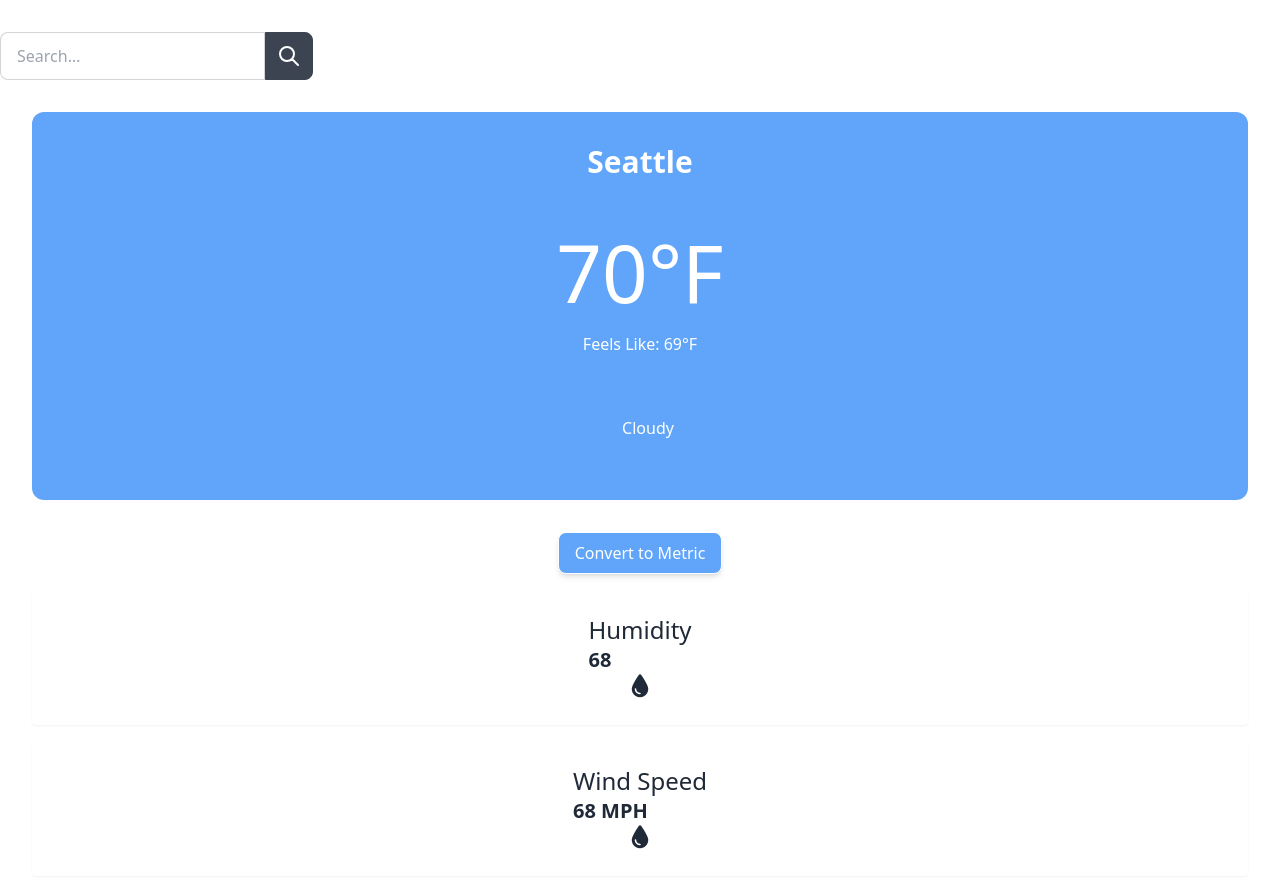
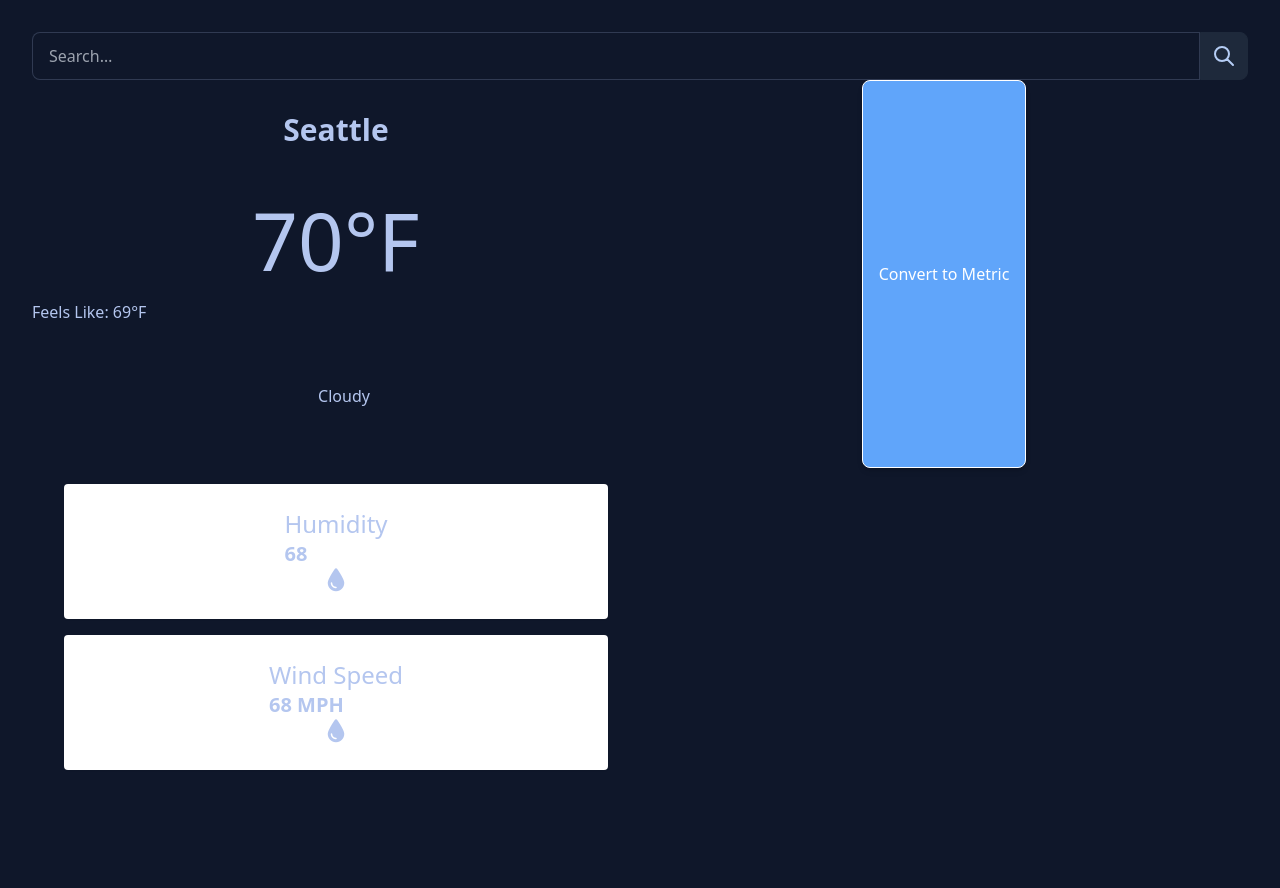
Before and after one commit to alabador/weather-app, a website: page index.html in a window 1280 px wide. After the commit the page ends 818 px from the top, so only its background shows below. Drawn offline with Linux system fonts and the light colour scheme; no server answers.

Commit message:
Add data themes and fix search bar

```diff
--- a/index.html
+++ b/index.html
@@ -1,5 +1,5 @@
 <!DOCTYPE html>
-<html lang="en">
+<html lang="en" data-theme="night">
   <head>
     <meta charset="UTF-8" />
     <meta http-equiv="X-UA-Compatible" content="IE=edge" />
@@ -18,29 +18,42 @@
       referrerpolicy="no-referrer"
     />
   </head>
-  <body class="box-border">
+  <body class="box-border sm:m-8">
     <header class="header mt-8 object-center">
       <form action="" id="search-form">
-        <!-- <input
+        <div class="form-control">
+          <div class="input-group justify-center">
+            <input
               type="text"
-          placeholder="Type here"
-          class="input w-full max-w-xs"
+              placeholder="Search…"
+              class="input input-bordered flex-1 px"
+              id="searchbar"
             />
-        <button type="submit" form="search-form">Search</button> -->
-        <div class="form-control">
-            <div class="input-group">
-              <input type="text" placeholder="Search…" class="input input-bordered" id="searchbar"/>
             <button type="submit" class="btn btn-square" form="search-form">
-                <svg xmlns="http://www.w3.org/2000/svg" class="h-6 w-6" fill="none" viewBox="0 0 24 24" stroke="currentColor"><path stroke-linecap="round" stroke-linejoin="round" stroke-width="2" d="M21 21l-6-6m2-5a7 7 0 11-14 0 7 7 0 0114 0z" /></svg>
+              <svg
+                xmlns="http://www.w3.org/2000/svg"
+                class="h-6 w-6"
+                fill="none"
+                viewBox="0 0 24 24"
+                stroke="currentColor"
+              >
+                <path
+                  stroke-linecap="round"
+                  stroke-linejoin="round"
+                  stroke-width="2"
+                  d="M21 21l-6-6m2-5a7 7 0 11-14 0 7 7 0 0114 0z"
+                />
+              </svg>
             </button>
           </div>
         </div>
       </form>
     </header>
-    <main class="flex flex-col sm:px-8 md:px-16 lg:px-24 xl:px-36">
-      <div class="container">
-          <section
-            class="weather-main-container bg-blue-400 text-white m-8 rounded-xl"
+
+    <main>
+      <div class="grid grid-cols-1 md:grid-cols-2">
+        <div
+          class="weather-main-container artboard artboard-horizontal"
         >
           <div
             class="location-header-container flex flex-col items-center justify-center pt-8"
@@ -62,7 +75,9 @@
                 </h3>
               </div>
             </div>
-              <div class="sky-main flex flex-row items-center justify-center gap-4">
+            <div
+              class="sky-main flex flex-row items-center justify-center gap-4"
+            >
               <div class="sky-icon-container">
                 <img class="weather-icon" src="" alt="" srcset="" />
               </div>
@@ -71,8 +86,7 @@
               </div>
             </div>
           </div>
-          </section>
-
+        </div>
 
         <div class="temp-switch-container flex justify-center">
           <button
--- a/src/input.css
+++ b/src/input.css
@@ -2,10 +2,9 @@
 @tailwind components;
 @tailwind utilities;
 
-.weather-grid{
+/* .weather-grid{
     @apply flex flex-col justify-center items-center text-center;
-    /* @apply grid grid-rows-2 justify-center items-center text-center */
-}
+} */
 
 .card{
     @apply flex justify-between items-center bg-white rounded shadow-sm p-6 my-4;
--- a/tailwind.config.js
+++ b/tailwind.config.js
@@ -1,25 +1,23 @@
 /** @type {import('tailwindcss').Config} */
 module.exports = {
+  darkMode: 'class',
   content: [
     "./src/**/*.js",
     "./index.html"
   ],
   theme: {
     screens: {
-      // 'sm': '640px',
-      // // => @media (min-width: 640px) { ... }
+      'sm': '640px',
+      // => @media (min-width: 640px) { ... }
 
-      // 'md': '768px',
-      // // => @media (min-width: 768px) { ... }
+      'md': '768px',
+      // => @media (min-width: 768px) { ... }
 
-      // 'lg': '1024px',
-      // // => @media (min-width: 1024px) { ... }
+      'lg': '1024px',
+      // => @media (min-width: 1024px) { ... }
 
-      // 'xl': '1280px',
-      // // => @media (min-width: 1280px) { ... }
-
-      // '2xl': '1536px',
-      // // => @media (min-width: 1536px) { ... }
+      'xl': '1280px',
+      // => @media (min-width: 1280px) { ... }
     },
     extend: {
       fontSize: {
@@ -28,4 +26,7 @@ module.exports = {
     },
   },
   plugins: [require('daisyui')],
+  daisyui: {
+    themes: ["coffee", "luxury", "pastel", "business", "retro", "garden", "forest", "night"],
+  },
 }
```
Also changed, not shown: dist/output.css. Lines whose indentation alone changed are shown as unchanged.
